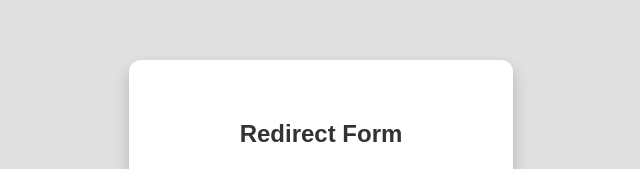
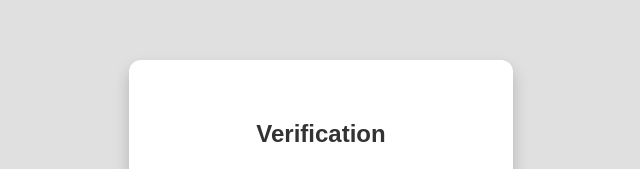
Before and after one commit to christ4ian/verification, a plain HTML site: page index.html in a window 1280 px wide. Shown: the part 147-316 px from the top of the page, 319-959 px from the left. Drawn offline with Linux system fonts and the light colour scheme.

Commit message:
Update index.html

```diff
--- a/index.html
+++ b/index.html
@@ -4,7 +4,7 @@
     <meta charset="UTF-8">
     <meta name="viewport" content="width=device-width, initial-scale=1.0">
     <meta name="description" content="Form Redirect to Custom HTML Page">
-    <title>Redirect to HTML Page</title>
+    <title>Verification</title>
     <style>
         /* Base Styles */
         body, html {
@@ -118,7 +118,7 @@
 </head>
 <body>
     <div class="container">
-        <h2>Redirect Form</h2>
+        <h2>Verification</h2>
         <form onsubmit="redirectToPage(); return false;">
             <label for="uniqueCode">Unique Code:</label>
             <input type="text" id="uniqueCode" name="uniqueCode" required>
```
